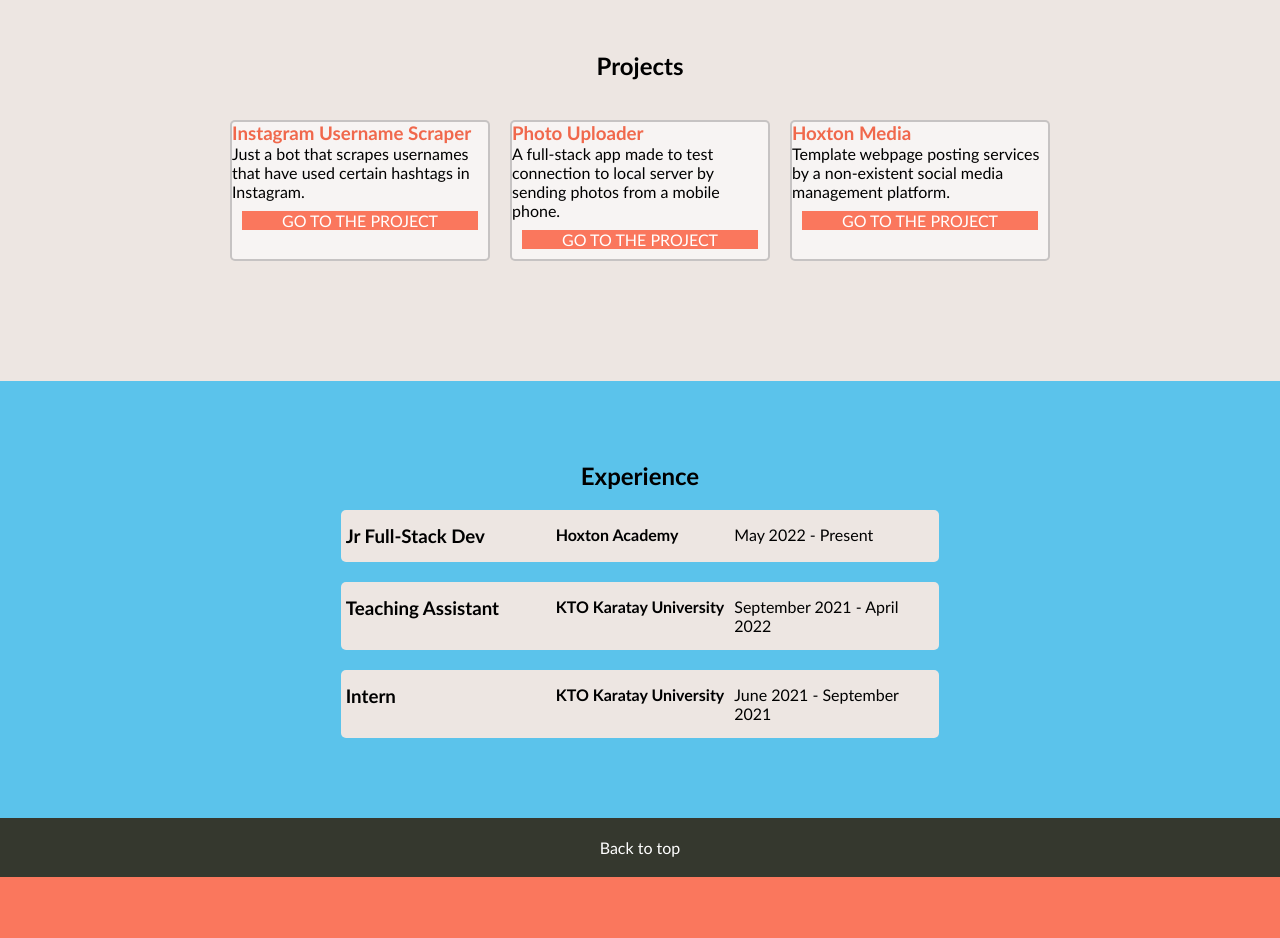
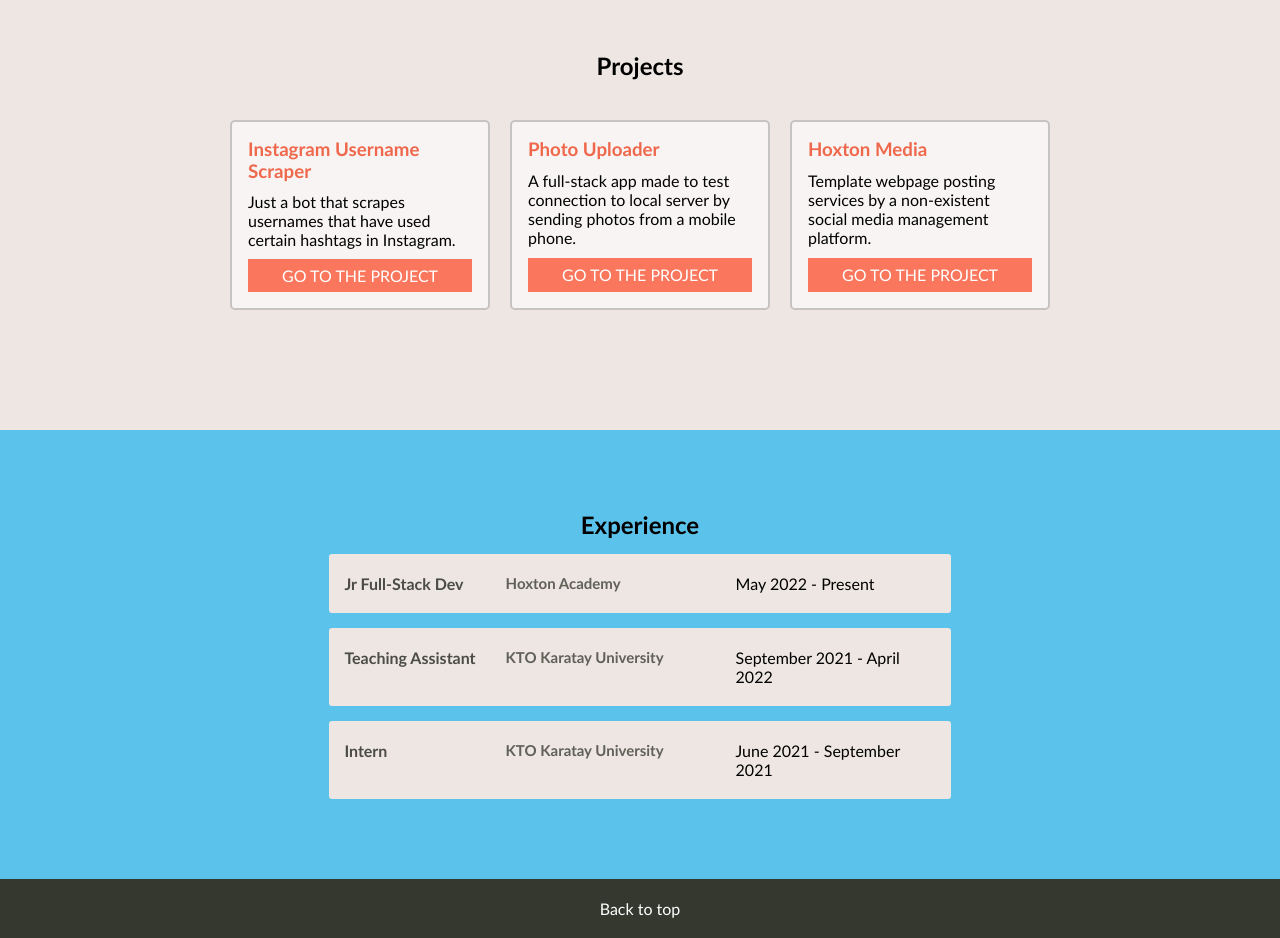
Before and after one commit to donaldmema/hoxton-html-my-portfolio, a plain HTML site: page index.html in a window 1280 px wide. Shown: the part 1000-1938 px from the top of the page. Before the commit the page ends 1877 px from the top, so only its background shows below. Drawn offline with Linux system fonts and the light colour scheme.

Commit message:
Finish adding more styling

```diff
--- a/index.html
+++ b/index.html
@@ -13,10 +13,10 @@
         <div class="header-items">DONALD MEMA</div>
         <div><a href="/index.html">Top</a></div>
         <div>
-          <a href="./pages/projects.html">Projects</a>
+          <a href="#projects">Projects</a>
         </div>
         <div>
-          <a href="./pages/experience.html">Experience</a>
+          <a href="#experience">Experience</a>
         </div>
         <div>
           <a href="./pages/contact.html">Contact</a>
--- a/style.css
+++ b/style.css
@@ -41,6 +41,7 @@ body {
   width: 650px;
   height: 200px;
   margin: 350px auto;
+  display: grid;
 }
 
 .title h1 {
@@ -49,6 +50,10 @@ body {
 
 .intro span {
   color: #5ac0e8;
+}
+
+.intro p {
+  color: white;
 }
 
 .projects {
@@ -70,6 +75,9 @@ body {
   border: 2px solid rgba(0, 0, 0, 0.199);
   background-color: #f7f4f3;
   border-radius: 5px;
+  display: grid;
+  padding: 1rem;
+  gap: 10px;
 }
 
 .project__item a {
@@ -78,7 +86,7 @@ body {
 }
 
 .project__item__link {
-  margin: 10px;
+  padding: 7px 0px;
   background-color: #fa775d;
 }
 
@@ -90,18 +98,28 @@ body {
   background-color: #5bc3eb;
   padding: 80px 20px;
   display: grid;
-  gap: 20px;
+  gap: 15px;
   place-content: center;
 }
 
 .experience-items {
   display: grid;
   grid-auto-flow: column;
-  grid-template-columns: 200px auto 200px;
-  gap: 10px;
-  padding: 15px 5px;
-  border-radius: 5px;
+  grid-template-columns: auto 200px 200px;
+  gap: 30px;
+  padding: 20px 15px;
+  border-radius: 3px;
   background-color: #ede6e2;
+}
+
+.experience-items h3 {
+  font-size: 16px;
+  color: #35382ee1;
+}
+
+.experience-items h4 {
+  font-size: 15px;
+  color: #35382ec4;
 }
 
 .back-to-top {
```
Also changed, not shown: pages/projects.html (deleted, +0 -12 lines).
